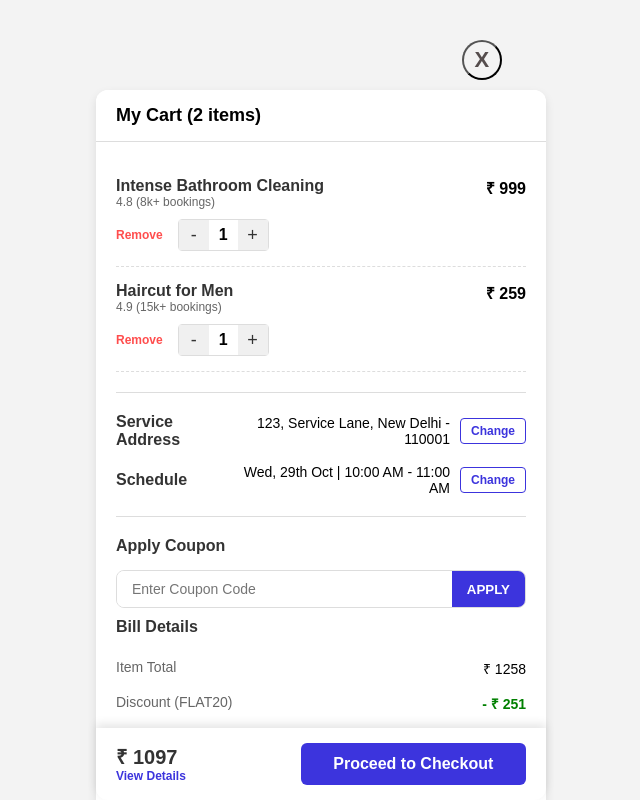
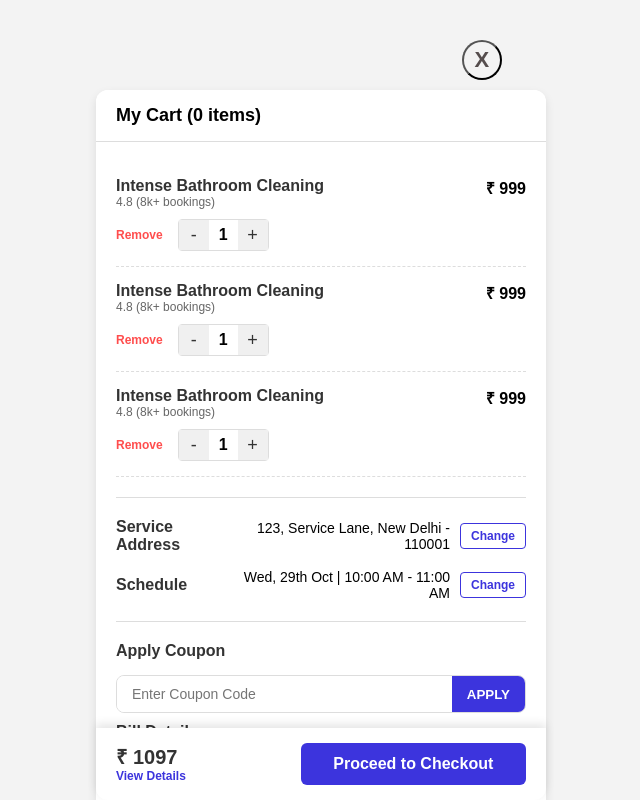
Before and after one commit to kumarrohit8477/KarigarWork, a React (Vite) app: page /KarigarWork/cart in a window 1280 px wide. Shown: the top 800 px of the page, without its empty margins (319-959 px from the left). Built offline with nearby package versions, Linux system fonts and the light colour scheme.

Commit message:
add new  file

```diff
--- a/src/components/AllServices/CarpenterBox.jsx
+++ b/src/components/AllServices/CarpenterBox.jsx
@@ -10,7 +10,7 @@ const CarpenterBox = () => {
     "Chairs",
     "Windows",
     "Shelves",
-    "Cabinets",
+    "Book a Consultation",
   ];
   return (<div style={{ display: "flex", justifyContent: "center", padding: "30px" }}>
     <ServiceBox serviceName="Carpenter" items={carpenterItems} />
--- a/src/components/AllServices/ServiceBox.css
+++ b/src/components/AllServices/ServiceBox.css
@@ -16,7 +16,7 @@
   margin-top: 0;
   margin-bottom: 20px;
   color: #333;
-  font-size: 1.5rem;
+  font-size: 2.5rem;
   border-bottom: 2px solid #f0f0f0;
   padding-bottom: 10px;
 }
--- a/src/components/AllServices/ServiceBox.jsx
+++ b/src/components/AllServices/ServiceBox.jsx
@@ -15,7 +15,6 @@ const ServiceBox = ({ serviceName, items }) => {
   return (
     <div className="service-container">
       <h2>{serviceName}</h2>
-
       <div className="items-row">
         {items.map((item, index) => (
           <div
--- a/src/components/FirstContainer/FirstContainer.jsx
+++ b/src/components/FirstContainer/FirstContainer.jsx
@@ -29,7 +29,7 @@ const FirstContainer = () => {
                <Midboxicon image="src/assets/icons/plumicon.png" name="Plumber"/>
                <Midboxicon image="src/assets/icons/cleaningicon.png" name="Cleaning"/>
                <Midboxicon image="src/assets/icons/acicon.png" name="AC Service"/>
-               <Midboxicon image="src/assets/icons/roicon.png" name="RO Service"/>
+               <Midboxicon image="src/assets/icons/roicon.png" name="Book a Consultation"/>
 
             </div>
 
--- a/src/components/Navbar/Navbar.jsx
+++ b/src/components/Navbar/Navbar.jsx
@@ -3,6 +3,15 @@ import "./Navbar.css";
 import { Link } from "react-router-dom";
 
 const Navbar = () => {
+
+
+
+  const [name, setname] = React.useState("Karigar Search");
+
+
+  const handleChange = (e) => {
+    setname(e.target.value);
+  }
   return (
     <>
       <div className="nav">
@@ -10,7 +19,7 @@ const Navbar = () => {
 
         <div className="search inpt">
           <img src="src/assets/icons/search.svg" alt="Search Icon" className="icn" />
-          <input placeholder="Karigar Search" type="text" className="loc" />
+          <input type="text"  value={name} onChange={handleChange} className="loc" />
         </div>
 
         <div className="location inpt">
--- a/src/components/ServiceType/HomeImprovementService/Carpenter/Carpnew.jsx
+++ b/src/components/ServiceType/HomeImprovementService/Carpenter/Carpnew.jsx
@@ -11,7 +11,7 @@ const Carpnew = () => {
     "Chairs",
     "Windows",
     "Shelves",
-    "Cabinets",
+    "Book a Consultation",
   ];
 
   return (
--- /dev/null
+++ b/src/context/context.js
@@ -0,0 +1,3 @@
+import { createContext } from "react";
+const counterContext = createContext(0);
+export default counterContext;
--- a/src/pages/Cart.css
+++ b/src/pages/Cart.css
@@ -70,72 +70,7 @@ box-shadow: var(--shadow);
 }
 
 /* --- Cart Items --- */
-.cart-item {
-  display: flex;
-  justify-content: space-between;
-  align-items: flex-start;
-  padding: 15px 0;
-  border-bottom: 1px dashed var(--border-color);
-}
 
-.item-details {
-  flex-grow: 1;
-}
-
-.item-name {
-  font-weight: 600;
-  color: var(--text-color);
-}
-
-.item-meta {
-  font-size: 12px;
-  color: var(--light-text);
-  margin-bottom: 10px;
-}
-
-.item-price {
-  font-weight: 700;
-  font-size: 16px;
-  margin-left: 15px;
-}
-
-/* --- Actions --- */
-.item-actions {
-  display: flex;
-  align-items: center;
-  gap: 15px;
-}
-
-.btn-remove {
-  background: none;
-  border: none;
-  color: #ff4d4d;
-  font-size: 12px;
-  font-weight: 600;
-  cursor: pointer;
-}
-
-.quantity-control {
-  display: flex;
-  align-items: center;
-  border: 1px solid var(--border-color);
-  border-radius: 4px;
-}
-
-.qty-btn {
-  background: #f0f0f0;
-  border: none;
-  color: var(--text-color);
-  width: 30px;
-  height: 30px;
-  cursor: pointer;
-  font-size: 18px;
-}
-
-.qty-count {
-  padding: 0 10px;
-  font-weight: 600;
-}
 
 /* --- Schedule Section --- */
 .schedule-section > div {
--- a/src/pages/Cart.jsx
+++ b/src/pages/Cart.jsx
@@ -1,56 +1,31 @@
 import React from "react";
 import "./Cart.css";
 import { useNavigate } from "react-router-dom";
+import counterContext from "../context/context";
+import Cartin from "./Cartin";
 const Cart = () => {
    const navigate = useNavigate();
    const goHome = () => {
       navigate("/");
    };
+   const count = React.useContext(counterContext);
+   const total = 1097;
    return (
       <>
          <button onClick={goHome} className="rethome">X</button>
          <div className="cart-container">
             {/* --- Header --- */}
             <header className="cart-header">
-
-               <h1 className="page-title ttl">My Cart (2 items)</h1>
+               <h1 className="page-title ttl">My Cart ({count} items)</h1>
             </header>
 
             {/* --- Main Content --- */}
             <div className="cart-content">
                {/* Service Items */}
                <section className="service-items">
-                  <div className="cart-item">
-                     <div className="item-details">
-                        <p className="item-name">Intense Bathroom Cleaning</p>
-                        <p className="item-meta">4.8 (8k+ bookings)</p>
-                        <div className="item-actions">
-                           <button className="btn-remove">Remove</button>
-                           <div className="quantity-control">
-                              <button className="qty-btn">-</button>
-                              <span className="qty-count">1</span>
-                              <button className="qty-btn">+</button>
-                           </div>
-                        </div>
-                     </div>
-                     <p className="item-price">₹ 999</p>
-                  </div>
-
-                  <div className="cart-item">
-                     <div className="item-details">
-                        <p className="item-name">Haircut for Men</p>
-                        <p className="item-meta">4.9 (15k+ bookings)</p>
-                        <div className="item-actions">
-                           <button className="btn-remove">Remove</button>
-                           <div className="quantity-control">
-                              <button className="qty-btn">-</button>
-                              <span className="qty-count">1</span>
-                              <button className="qty-btn">+</button>
-                           </div>
-                        </div>
-                     </div>
-                     <p className="item-price">₹ 259</p>
-                  </div>
+                  <Cartin />
+                  <Cartin />
+                  <Cartin />
                </section>
 
                <hr className="section-divider" />
@@ -101,7 +76,7 @@ const Cart = () => {
                   </div>
                   <div className="bill-row total-row">
                      <span>Grand Total</span>
-                     <span className="total-price">₹ 1097</span>
+                     <span className="total-price">₹ {total}</span>
                   </div>
                </section>
             </div>
@@ -109,7 +84,7 @@ const Cart = () => {
             {/* --- Sticky Footer --- */}
             <footer className="sticky-footer">
                <div className="total-display">
-                  <p className="total-text">₹ 1097</p>
+                  <p className="total-text">₹ {total}</p>
                   <p className="view-details">View Details</p>
                </div>
                <button className="btn primary-btn checkout-btn">
--- /dev/null
+++ b/src/pages/Cartin.css
@@ -0,0 +1,66 @@
+.cart-item {
+  display: flex;
+  justify-content: space-between;
+  align-items: flex-start;
+  padding: 15px 0;
+  border-bottom: 1px dashed var(--border-color);
+}
+
+.item-details {
+  flex-grow: 1;
+}
+
+.item-name {
+  font-weight: 600;
+  color: var(--text-color);
+}
+
+.item-meta {
+  font-size: 12px;
+  color: var(--light-text);
+  margin-bottom: 10px;
+}
+
+.item-price {
+  font-weight: 700;
+  font-size: 16px;
+  margin-left: 15px;
+}
+
+/* --- Actions --- */
+.item-actions {
+  display: flex;
+  align-items: center;
+  gap: 15px;
+}
+
+.btn-remove {
+  background: none;
+  border: none;
+  color: #ff4d4d;
+  font-size: 12px;
+  font-weight: 600;
+  cursor: pointer;
+}
+
+.quantity-control {
+  display: flex;
+  align-items: center;
+  border: 1px solid var(--border-color);
+  border-radius: 4px;
+}
+
+.qty-btn {
+  background: #f0f0f0;
+  border: none;
+  color: var(--text-color);
+  width: 30px;
+  height: 30px;
+  cursor: pointer;
+  font-size: 18px;
+}
+
+.qty-count {
+  padding: 0 10px;
+  font-weight: 600;
+}
--- /dev/null
+++ b/src/pages/Cartin.jsx
@@ -0,0 +1,48 @@
+import React, { useState } from 'react';
+import "./Cartin.css";
+
+const Cartin = () => {
+   const [qty, setQty] = useState(1);
+
+   const handleIncrement = () => {
+      setQty(qty + 1);
+   };
+
+   const handleDecrement = () => {
+      if (qty > 1) {
+         setQty(qty - 1);
+      }
+   };
+
+   const handleRemove = () => {
+      setQty(0);
+   };
+
+   return (
+      <>
+         {qty > 0 && (
+            <div className="cart-item">
+               <div className="item-details">
+                  <p className="item-name">Intense Bathroom Cleaning</p>
+                  <p className="item-meta">4.8 (8k+ bookings)</p>
+                  <div className="item-actions">
+                     <button className="btn-remove" onClick={handleRemove}>
+                        Remove
+                     </button>
+
+                     <div className="quantity-control">
+                        <button className="qty-btn" onClick={handleDecrement}>-</button>
+                        <span className="qty-count">{qty}</span>
+                        <button className="qty-btn" onClick={handleIncrement}>+</button>
+                     </div>
+
+                  </div>
+               </div>
+               <p className="item-price">₹ {999 * qty}</p>
+            </div>
+         )}
+      </>
+   );
+};
+
+export default Cartin;
```
